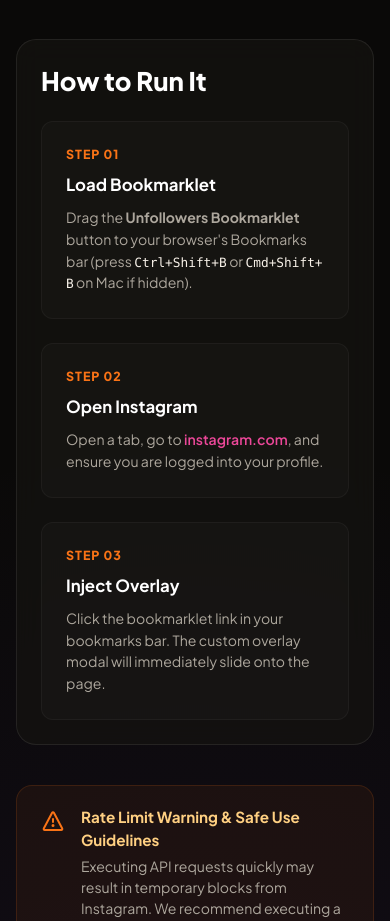
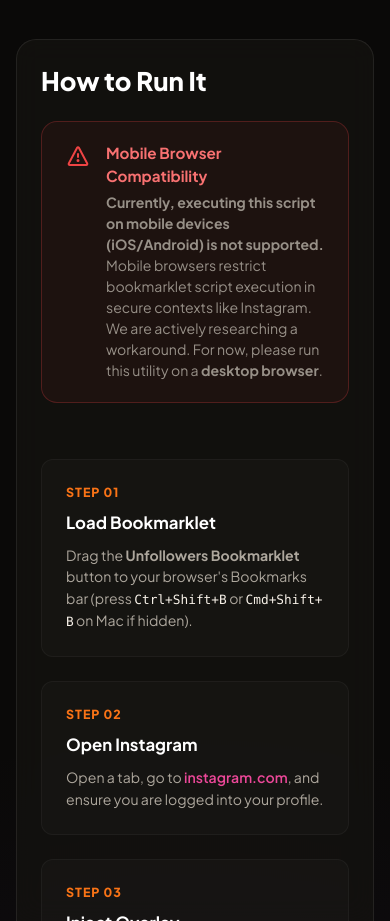
Before and after one commit to adrigo/ig-unfollowers, a website: page public/index.html in a window 390 px wide. Shown: the part 2355-3276 px from the top of the page. Drawn offline with Linux system fonts and the light colour scheme.

Commit message:
Add mobile browser compatibility warning to README and landing page

```diff
--- a/public/index.html
+++ b/public/index.html
@@ -917,6 +917,20 @@
     <!-- How to Use / Steps -->
     <div class="steps-section">
       <h2>How to Run It</h2>
+
+      <!-- Mobile Support Notice Banner -->
+      <div class="warning-banner" style="border-color: rgba(239, 68, 68, 0.25); background: rgba(239, 68, 68, 0.05); margin-bottom: 2rem; width: 100%; box-sizing: border-box;">
+        <div class="warning-icon" style="color: #ef4444;">
+          <svg xmlns="http://www.w3.org/2000/svg" width="24" height="24" viewBox="0 0 24 24"><g fill="currentColor"><path d="M12 14a1 1 0 0 1-1-1v-3a1 1 0 1 1 2 0v3a1 1 0 0 1-1 1m-1.5 2.5a1.5 1.5 0 1 1 3 0a1.5 1.5 0 0 1-3 0"/><path d="M10.23 3.216c.75-1.425 2.79-1.425 3.54 0l8.343 15.852C22.814 20.4 21.85 22 20.343 22H3.657c-1.505 0-2.47-1.6-1.77-2.931zM20.344 20L12 4.147L3.656 20z"/></g></svg>
+        </div>
+        <div class="warning-text" style="text-align: left;">
+          <h3 style="color: #f87171;">Mobile Browser Compatibility</h3>
+          <p style="font-size: 0.88rem; opacity: 0.85; margin-top: 0.25rem;">
+            <strong>Currently, executing this script on mobile devices (iOS/Android) is not supported.</strong> Mobile browsers restrict bookmarklet script execution in secure contexts like Instagram. We are actively researching a workaround. For now, please run this utility on a <strong>desktop browser</strong>.
+          </p>
+        </div>
+      </div>
+
       <div class="steps-list">
         <div class="step-node">
           <span class="step-num">Step 01</span>
```
Also changed, not shown: README.md.
